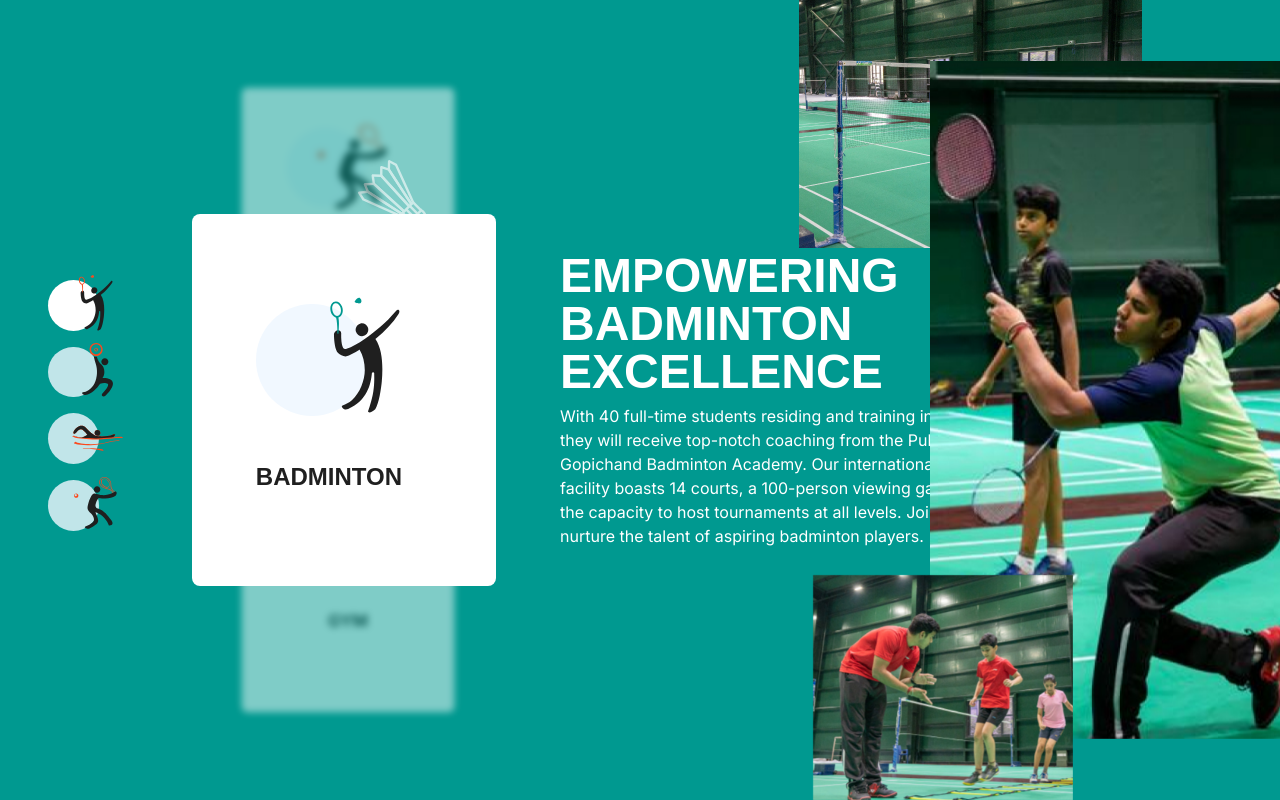
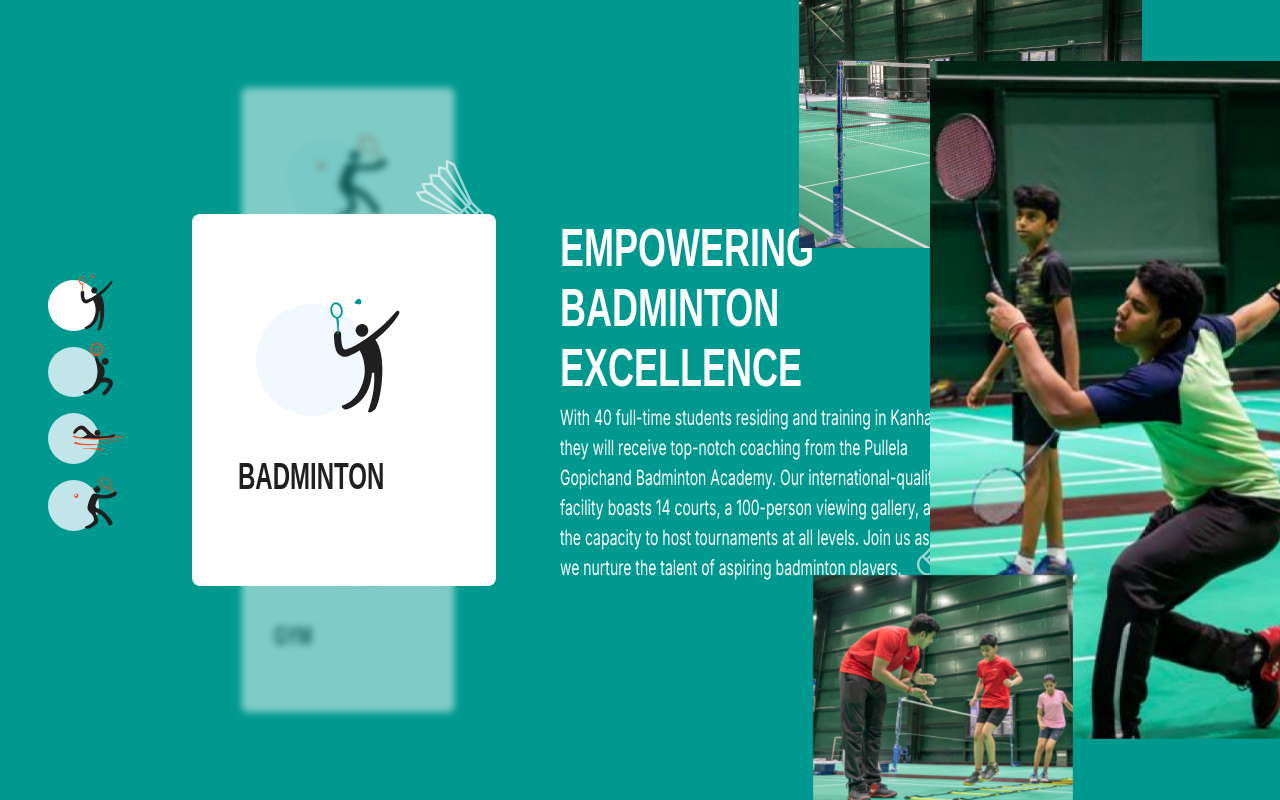
Before and after one commit to nayan-bagale/next-homepage, a Next.js app: page / in a window 1280 px wide. Built offline with nearby package versions, Linux system fonts and the light colour scheme.

Commit message:
git push

```diff
--- a/components/Sports/desk_tab_Template.jsx
+++ b/components/Sports/desk_tab_Template.jsx
@@ -2,12 +2,14 @@
 import Image from "next/image";
 import { motion } from "framer-motion";
 
-function Template({ data, all_data, boolean }) {
+function Template({ select, all_data, boolean }) {
+
+  const data = all_data[select];
 
   const varientObj = {
     default: {
       animate: { y: 0, scale: 0.7 },
-      transition: { duration: 0.5 },
+      transition: { duration: 0.6 },
     },
     upTrue: {
       initial: { y: 200, scale: 1, filter: "blur(5px)" },
@@ -27,7 +29,7 @@
 
   return (
     <motion.div
-      className=" md:ml-16 lg:ml-32 flex items-center min-h-[100vh] relative"
+      className=" md:ml-16 lg:ml-16 xl:ml-32 flex items-center min-h-[100vh] relative"
       key={data.h2}
       initial={{ opacity: 0 }}
       animate={{ opacity: 1 }}
@@ -35,7 +37,7 @@
     >
       {/* Up card */}
       <motion.div
-        className=" z-10 md:top-[4rem] lg:top-[2rem] left-1 absolute md:scale-[.70] lg:scale-[.70] opacity-50 blur md:w-[250px] md:h-[300px] lg:w-[304px] lg:h-[371.56px] bg-white rounded-[8px] md:mx-8 lg:mx-16 flex flex-col items-center justify-center"
+        className=" z-10 md:top-[4rem] lg:top-[2rem] left-1 absolute md:scale-[.70] lg:scale-[.70] opacity-50 blur md:w-[200px] md:h-[290px] lg:w-[250px] lg:h-[300] xl:w-[304px] xl:h-[371.56px] bg-white rounded-[8px] md:mx-8 lg:mx-16 flex flex-col items-center justify-center"
         initial={
           boolean ? varientObj.upTrue.initial : varientObj.downFalse.initial
         }
@@ -54,7 +56,7 @@
             alt="blur img"
           />
         </div>
-        <div className=" text-[#1F1F1F] font-bold text-2xl">
+        <div className=" absolute text-[#1F1F1F] font-bison scale-y-150 font-bold md:text-base lg:text-lg xl:text-2xl bottom-[25%] left-[15%]">
           {all_data[data.blur_cards.up].h2}
         </div>
       </motion.div>
@@ -62,13 +64,13 @@
 
       {/* Middle Cards */}
       <motion.div
-        className=" relative z-20 md:w-[250px] md:h-[300px] lg:w-[304px] lg:h-[371.56px] bg-white rounded-[8px] md:mx-8 lg:mx-16 flex flex-col items-center justify-center"
+        className=" relative z-20 md:w-[200px] md:h-[290px] lg:w-[250px] lg:h-[300] xl:w-[304px] xl:h-[371.56px] bg-white rounded-[8px] md:mx-8 lg:mx-16 flex flex-col items-center justify-center"
         initial={{ y: transitionVal, scale: 0.5, filter: "blur(5px)" }}
         // initial={{ y: 300, scale: 0.5, filter: "blur(5px)" }}
         animate={{ y: 0, scale: 1, filter: "blur(0px)" }}
-        transition={{ duration: 0.5 }}
+        transition={varientObj.default.transition}
       >
-        <div className=" left-[-2rem] top-[-2.5rem] relative bg-[#F1F8FF] rounded-full md:w-[80px] md:h-[80px] lg:w-[112.59px] lg:h-[112.59px]">
+        <div className=" left-[-2rem] top-[-2.5rem] relative bg-[#F1F8FF] rounded-full md:w-[80px] md:h-[80px] lg:w-[80.59px] lg:h-[80.59px] xl:w-[112px] xl:h-[112px]">
           <Image
             src={data.svg[1].img}
             width={data.svg[1].width}
@@ -77,7 +79,7 @@
             alt="svg"
           />
         </div>
-        <div className=" absolute text-[#1F1F1F] font-bison font-bold md:text-lg lg:text-2xl bottom-[25%] left-[21%]">
+        <div className=" absolute text-[#1F1F1F] font-bison scale-y-150 font-bold md:text-base lg:text-lg xl:text-2xl bottom-[25%] left-[15%]">
           {data.h2}
         </div>
       </motion.div>
@@ -85,7 +87,7 @@
 
       {/* Down card */}
       <motion.div
-        className=" z-10 md:bottom-[4rem] lg:bottom-[2rem] left-1 absolute scale-[.70] opacity-50 blur md:w-[250px] md:h-[300px] lg:w-[304px] lg:h-[371.56px] bg-white rounded-[8px] md:mx-8 lg:mx-16 flex flex-col items-center justify-center"
+        className=" z-10 md:bottom-[4rem] lg:bottom-[2rem] left-1 absolute scale-[.70] opacity-50 blur md:w-[200px] md:h-[290px] lg:w-[250px] lg:h-[300] xl:w-[304px] xl:h-[371.56px] bg-white rounded-[8px] md:mx-8 lg:mx-16 flex flex-col items-center justify-center"
         initial={
           boolean ? varientObj.downTrue.initial : varientObj.upFalse.initial
         }
@@ -104,18 +106,18 @@
             alt="blur img"
           />
         </div>
-        <div className=" text-[#1F1F1F] font-bold text-2xl">
+        <div className=" absolute text-[#1F1F1F] font-bison scale-y-150 font-bold md:text-base lg:text-lg xl:text-2xl bottom-[25%] left-[15%]">
           {all_data[data.blur_cards.down].h2}
         </div>
       </motion.div>
       {/* End Down card */}
 
       {/* Side heading & paragraph */}
-      <div className=" md:w-[35%] lg:w-[40%] gap-2 flex flex-col">
-        <h1 className=" text-white font-bison md:text-3xl lg:text-5xl font-bold">
+      <div className=" md:w-[25%] lg:w-[30] xl:w-[34%] gap-16 flex flex-col items-start h-full">
+        <h1 className=" text-white font-bison md:text-2xl lg:text-3xl xl:text-4xl font-bold scale-y-150">
           {data.h1}
         </h1>
-        <p className=" text-white md:text-sm lg:text-base leading-8">
+        <p className=" text-white md:text-xs lg:text-sm xl:text-md leading-6 scale-y-150">
           {data.p}
         </p>
       </div>
@@ -126,14 +128,14 @@
         src={data.svg[2].img}
         width={69.0}
         height={69.0}
-        className=" absolute md:top-[25%] md:left-[30%] lg:top-[20%] lg:left-[20%] md:w-[50px] lg:w-auto lg:h-auto "
+        className=" absolute md:top-[20%] md:left-[30%] lg:top-[20%] lg:left-[25%] md:w-[60px] lg:w-auto lg:h-auto "
         alt="svg1"
       />
       <Image
         src={data.svg[2].img}
         width={69.0}
         height={69.0}
-        className=" absolute md:bottom-[30%] md:right-[30%] lg:bottom-[28%] lg:right-[23%] md:w-[50px] lg:w-auto lg:h-auto -scale-x-100"
+        className=" absolute md:bottom-[30%] md:right-[30%] lg:bottom-[28%] lg:right-[25.5%] md:w-[50px] lg:w-auto lg:h-auto -scale-x-100"
         alt="svg2"
       />
       {/* End SVGs */}
@@ -143,21 +145,21 @@
         src={data.img[1]}
         width={343}
         height={248}
-        className=" absolute md:top-[4rem] lg:top-0 right-[12%] lg:w-[343px] md:w-[250px] "
+        className=" absolute md:top-[4rem] lg:top-0 right-[12%] xl:w-[343px] lg:w-[300px] md:w-[250px] "
         alt="img1"
       />
       <Image
         src={data.img[2]}
         width={359}
         height={753}
-        className=" absolute right-0 z-10 lg:w-[350px] md:w-[250px] "
+        className=" absolute right-0 z-10 xl:w-[350px] lg:w-[300px] md:w-[250px] "
         alt="img2"
       />
       <Image
         src={data.img[3]}
         width={270}
         height={250}
-        className=" absolute md:bottom-[4rem] lg:bottom-0 right-[18%] z-20 lg:w-[260px] md:w-[210px]"
+        className=" absolute md:bottom-[4rem] lg:bottom-0 right-[18%] z-20 xl:w-[260px] lg:w-[230] md:w-[200px]"
         alt="img3"
       />
       {/* End Sports Images */}
--- a/components/Sports/page.js
+++ b/components/Sports/page.js
@@ -23,7 +23,7 @@
         img: "/badminton-small.svg",
         widthMob: 42.03,
         width: 70.06,
-        position: "right-[-2rem] top-[-0.4rem]",
+        position: " right-[-1.5rem] xl:right-[-2rem] top-[-0.4rem] xl:w-[70px] w-[50px]",
         positionMob: "absolute right-[-0.8rem] top-[-3px]",
       },
       2: {
@@ -51,7 +51,7 @@
         img: "/gym-small.svg",
         widthMob: 42.03,
         width: 70.06,
-        position: "right-[-2rem] top-[-0.4rem]",
+        position: " right-[-1.5rem] xl:right-[-2rem] top-[-0.4rem] xl:w-[70px] w-[50px]",
         positionMob: "absolute right-[-0.8rem] top-[-3px]",
       },
       2: {
@@ -79,7 +79,7 @@
         img: "/swim-small.svg",
         widthMob: 60.03,
         width: 100.06,
-        position: "right-[-2.5rem] top-[2rem]",
+        position: "right-[-2.5rem] xl:top-[2rem] top-[1.5rem] xl:w-[100px] w-[80px]",
         positionMob: "absolute right-[-1.6rem] top-[1.5rem]",
       },
       2: {
@@ -107,7 +107,7 @@
         img: "/squash-small.svg",
         width: 100.06,
         widthMob: 55.03,
-        position: "right-[-2rem] top-[-0.4rem]",
+        position: " right-[-1.5rem] xl:right-[-2rem] top-[-0.4rem] xl:w-[100px] w-[70px]",
         positionMob: "absolute right-[-0.8rem] top-[-3px]",
       },
       2: {
@@ -200,7 +200,7 @@
     <>
       <div
         ref={scrollContainerRef}
-        className="max-sm:hidden h-[100vh] relative overflow-scroll facility"
+        className="max-sm:hidden h-[100vh] relative overflow-scroll facility snap-start"
       >
         <motion.section
           className="  relative w-full h-[300vh]"
@@ -211,9 +211,9 @@
           transition={{ duration: 2 }}
         >
           <div className=" sticky top-0">
-            <div className=" absolute top-[35%] md:ml-4 lg:ml-12">
+            <div className=" absolute top-[35%] md:ml-4 lg:ml-6 xl:ml-12">
               <div
-                className=" relative w-[50.63px] h-[50.63px] rounded-full mb-4 cursor-pointer "
+                className=" relative  w-[40px] h-[40px] xl:w-[50.63px] xl:h-[50.63px] rounded-full mb-4 cursor-pointer "
                 style={{
                   backgroundColor:
                     select !== "badminton" ? "#c1e5e9" : "#FFFFFF",
@@ -224,12 +224,12 @@
                   src={"/badminton-icon.svg"}
                   width={35.03}
                   height={39.65}
-                  className=" absolute right-[-0.90rem] top-[-0.3rem] "
+                  className=" absolute right-[-0.90rem] top-[-0.3rem] w-[28px] xl:w-[35px]"
                   alt="icon"
                 />
               </div>
               <div
-                className=" relative w-[50.63px] h-[50.63px] rounded-full mb-4 cursor-pointer "
+                className=" relative w-[40px] h-[40px] xl:w-[50.63px] xl:h-[50.63px] rounded-full mb-4 cursor-pointer "
                 style={{
                   backgroundColor: select !== "gym" ? "#c1e5e9" : "#FFFFFF",
                 }}
@@ -239,12 +239,12 @@
                   src={"/gym-icon.svg"}
                   width={30.87}
                   height={39.5}
-                  className=" absolute top-[-0.2rem] right-[-0.90rem]"
+                  className=" absolute top-[-0.2rem] right-[-0.90rem] w-[25px] xl:w-[30px]"
                   alt="icon"
                 />
               </div>
               <div
-                className=" relative w-[50.63px] h-[50.63px] rounded-full mb-4 cursor-pointer "
+                className=" relative w-[40px] h-[40px] xl:w-[50.63px] xl:h-[50.63px] rounded-full mb-4 cursor-pointer "
                 style={{
                   backgroundColor:
                     select !== "swimming" ? "#c1e5e9" : "#FFFFFF",
@@ -260,7 +260,7 @@
                 />
               </div>
               <div
-                className=" relative w-[50.63px] h-[50.63px] rounded-full mb-4 cursor-pointer "
+                className=" relative w-[40px] h-[40px] xl:w-[50.63px] xl:h-[50.63px] rounded-full mb-4 cursor-pointer "
                 style={{
                   backgroundColor: select !== "squash" ? "#c1e5e9" : "#FFFFFF",
                 }}
@@ -270,28 +270,29 @@
                   src={"/tennis-icon.svg"}
                   width={45.3}
                   height={38.13}
-                  className=" absolute right-[-1.2rem] top-[-0.2rem]"
+                  className=" absolute right-[-1rem] xl:right-[-1.2rem] top-[-0.2rem] w-[38px] xl:w-[45px]"
                   alt="icon"
                 />
               </div>
             </div>
-            <Template data={data[select]} all_data={data} boolean={boolean} />
+            <Template select={select} all_data={data} boolean={boolean} />
           </div>
         </motion.section>
       </div>
 
       {/* Mobile View Section */}
-      <section className=" relative max-sm:flex hidden min-h-screen">
-        <div
-          className=" h-[8rem] absolute w-full top-0 z-30"
-        ></div>
+      <section className=" z-50 max-sm:flex hidden min-h-screen relative">
+        <div className=" h-[8rem] absolute w-full top-0 z-30"></div>
 
         <Mob data={data[select]} setMobile={setMobile} mobile={mobile} />
 
-        <div className="flex items-center justify-evenly py-5 bottom-0 shadow-md bg-[#F2F9FF] absolute w-full">
+        <div className="flex items-center justify-evenly py-5 bottom-0 bg-[#F2F9FF] absolute w-full">
           <div
             className=" w-[2.5rem] h-[2.5rem] rounded-full bg-white relative cursor-pointer "
-            onClick={() => {setSelect("badminton");setMobile(true);}}
+            onClick={() => {
+              setSelect("badminton");
+              setMobile(true);
+            }}
           >
             <Image
               src={"/badminton-icon.svg"}
@@ -303,7 +304,10 @@
           </div>
           <div
             className=" w-[2.5rem] h-[2.5rem] rounded-full bg-white relative cursor-pointer "
-            onClick={() => {setSelect("gym");setMobile(true);}}
+            onClick={() => {
+              setSelect("gym");
+              setMobile(true);
+            }}
           >
             <Image
               src={"/gym-icon.svg"}
@@ -315,7 +319,10 @@
           </div>
           <div
             className=" w-[2.5rem] h-[2.5rem] rounded-full bg-white relative cursor-pointer "
-            onClick={() => {setSelect("swimming");setMobile(true);}}
+            onClick={() => {
+              setSelect("swimming");
+              setMobile(true);
+            }}
           >
             <Image
               src={"/swiming-icon.svg"}
@@ -327,7 +334,10 @@
           </div>
           <div
             className=" w-[2.5rem] h-[2.5rem] rounded-full bg-white relative cursor-pointer "
-            onClick={() => {setSelect("squash");setMobile(true);}}
+            onClick={() => {
+              setSelect("squash");
+              setMobile(true);
+            }}
           >
             <Image
               src={"/tennis-icon.svg"}
```
Also changed, not shown: app/page.js (+46 -1 lines), components/Sports/Mob.jsx (+25 -14 lines).
